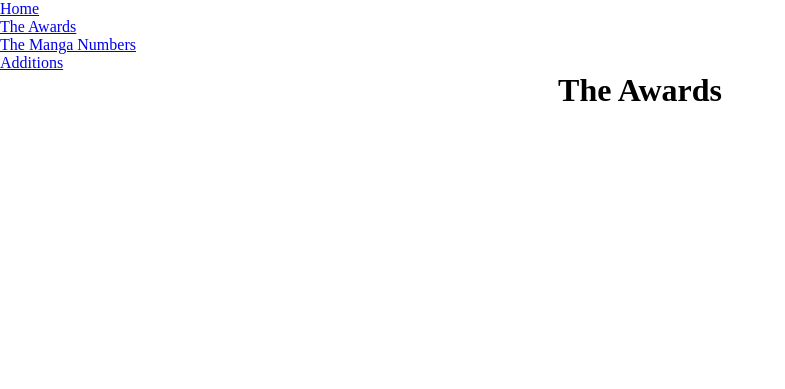
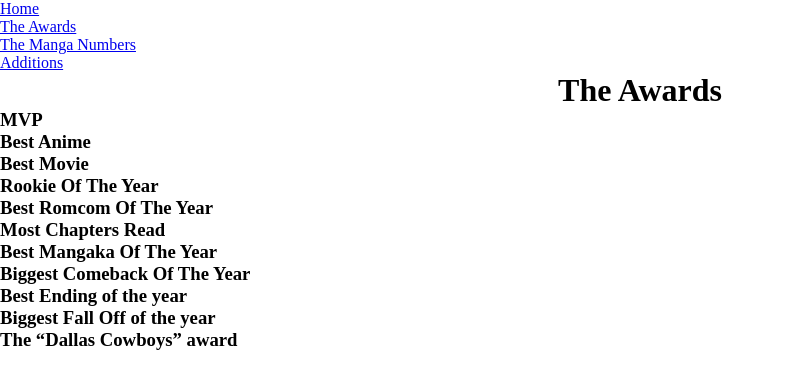
Before and after one commit to mattthew-ui/manga-2024-report, a Flask app: page /Awards in a window 1280 px wide. Shown: the top 389 px of the page, without its empty margins (0-785 px from the left). Run offline with Flask 3, Linux system fonts and the light colour scheme.

Commit message:
attempting to merge

```diff
--- a/templates/TheAwards.html
+++ b/templates/TheAwards.html
@@ -24,6 +24,60 @@
         </ul>
     </nav>
     <h1>The Awards</h1>
+
+    <h3>MVP</h3>
+    <div id="MVP">
+
+    </div>
+
+    <h3>Best Anime</h3>
+    <div id="Best_anime">
+
+    </div>
+
+    <h3>Best Movie</h3>
+    <div id="Best_movie">
+
+    </div>
+
+    <h3>Rookie Of The Year</h3>
+    <div id="Rookie_Of_The_Year">
+
+    </div>
+
+    <h3>Best Romcom Of The Year</h3>
+    <div id="Best_Romcom_Of_The_Year">
+
+    </div>
+
+    <h3>Most Chapters Read</h3>
+    <div id="Most_Chapters_Read:">
+
+    </div>
+
+    <h3>Best Mangaka Of The Year</h3>
+    <div id="Best_Mangaka_Of_The_Year">
+
+    </div>
+
+    <h3>Biggest Comeback Of The Year</h3>
+    <div id="Biggest_Comeback_of_the_year">
+
+    </div>
+
+    <h3>Best Ending of the year</h3>
+    <div id="Best_Ending_of_the_year">
+
+    </div>
+
+    <h3>Biggest Fall Off of the year</h3>
+    <div id="Biggest Fall Off of the year">
+
+    </div>
+    <h3>The “Dallas Cowboys” award</h3>
+    <div id="The_Dallas_Cowboys_award">
+
+    </div>
 </body>
 <script>
 
--- a/templates/TheMangaReport24.html
+++ b/templates/TheMangaReport24.html
@@ -26,6 +26,11 @@
         </ul>
     </nav>
     <h1>The Numbers</h1>
+
+
+
+
+    <h3>How much dose the top five take up of my colltion</h3>
      <img src="{{ url_for('static', filename='images/Screenshot 2025-05-18 191713.png') }}" alt="PieCart showing how much of my manga colltion is made up by the top five manga comparedy to the rest of my manga colltion">
 
 </body>
```
Also changed, not shown: templates/index.html (+6 -1 lines).
